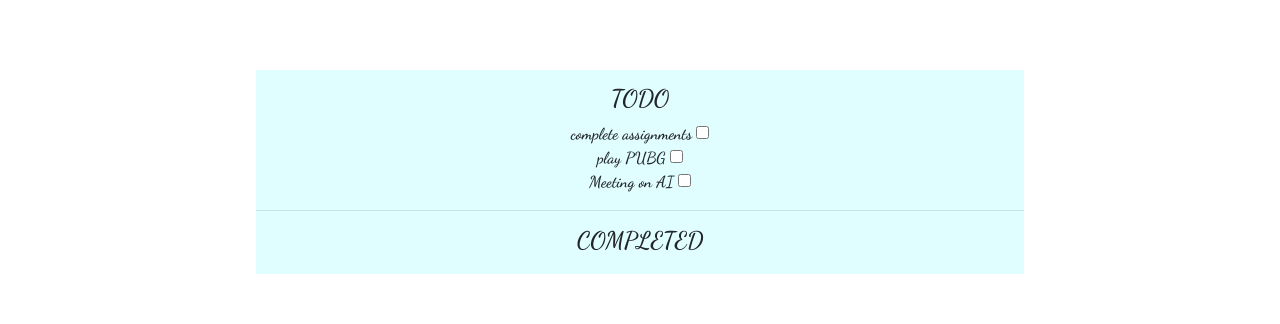
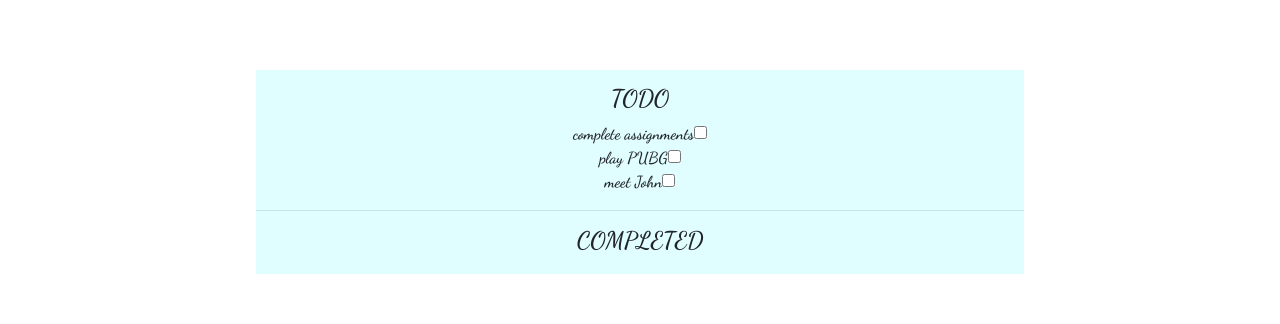
Before and after one commit to deepakbeatz/ToDo, a React (Create React App) app: page / in a window 1280 px wide. Shown: the part 130-454 px from the top of the page. Built offline with nearby package versions, Linux system fonts and the light colour scheme.

Commit message:
initial commit

```diff
--- a/src/Components/Main.js
+++ b/src/Components/Main.js
@@ -3,28 +3,42 @@ import Radium from 'radium'
 import './main.css'
 class main extends Component{
     state={
-        "Itasks":[],
+        "Itasks":['complete assignments','play PUBG','meet John'],
         "Ctasks":[]
     }
     render(){
-        const taskHandler=(event)=>{
+        const completeHandler=(event)=>{
+            let temp=[]
             if(event.target.checked){
                 var name=event.target.value
-                var temp=this.state.Ctasks;
-                temp.push(name);
+                temp=this.state.Ctasks;
+                temp.push(<div>{name}<br /></div>);
                 this.setState({"Ctasks":temp})
+                var Itasks=this.state.Itasks;
+                console.log(Itasks)
+                console.log(Itasks.indexOf())
+                Itasks.splice(Itasks.indexOf(name), 1);
+                console.log(Itasks)
+                this.setState({"Itasks":Itasks});
             }
+
         }
 
+        const getTasks=()=>{
+            let tasks=[]
+            let temp=this.state.Itasks;
+            for(var i=0;i<temp.length;i++){
+                tasks.push(<div>{temp[i]}<input type="checkbox" value={temp[i]} onChange={completeHandler} checked={false}></input><br/></div>)
+            }
+            return tasks
+        }
 
 
         return(
             <div class="main">
                 <div class="taskboard">
                     <h4>TODO</h4>
-                    <span>complete assignments <input type="checkbox" value="complete assignments" onChange={taskHandler}></input><br/></span>
-                    <span>play PUBG <input type="checkbox" value="play PUBG" onChange={taskHandler}></input><br/></span>
-                    <span>Meeting on AI <input type="checkbox" value="Meeting on AI" onChange={taskHandler}></input><br/></span>
+                    {getTasks()}
                     <hr/>
                     <h4>COMPLETED</h4>
                     <div class="completed">
```
